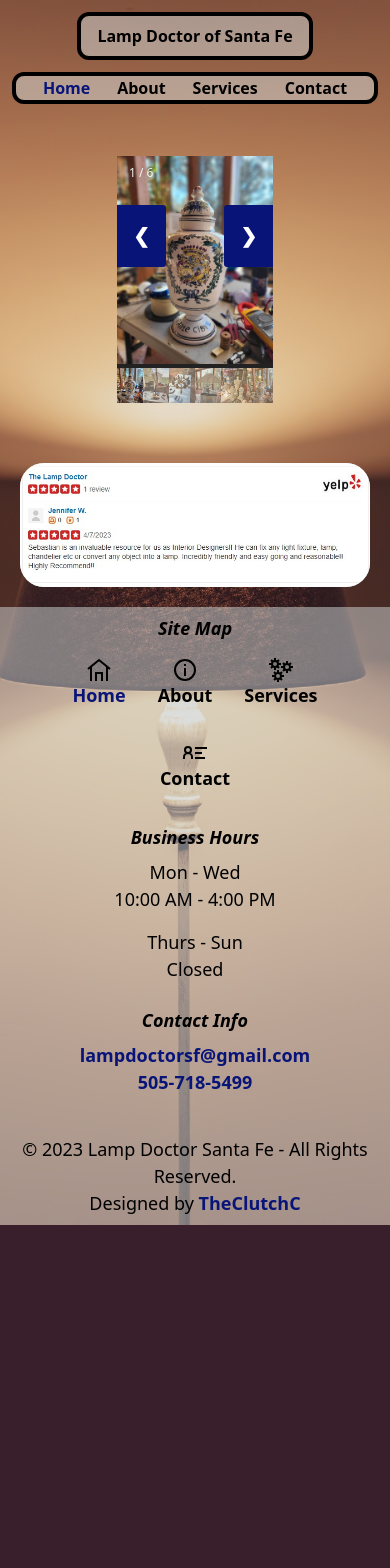
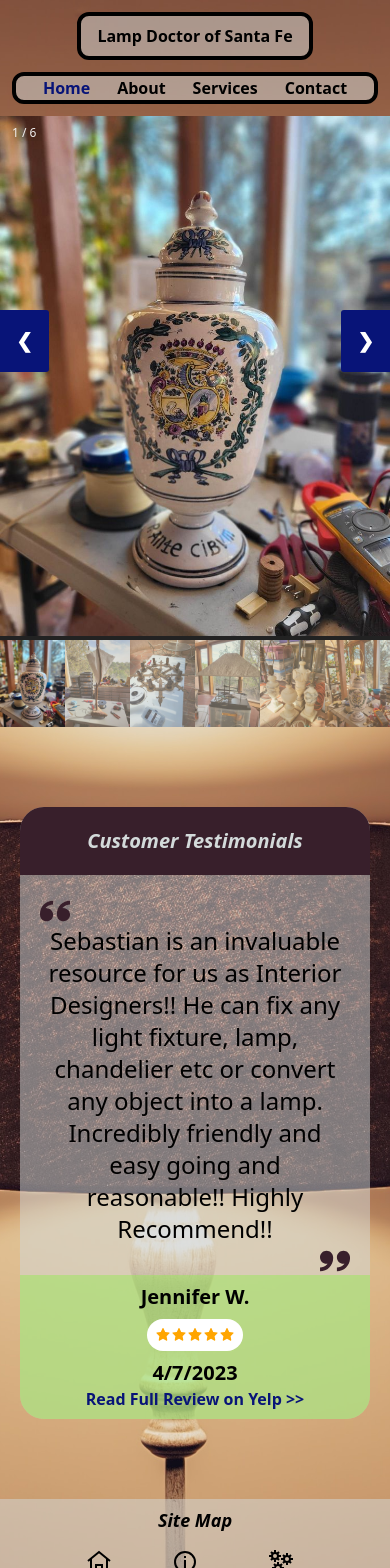
Before and after one commit to TheClutchC/lamp-doctor, a React (Create React App) app: page /#/ in a window 390 px wide. Shown: the top 1568 px of the page. Before the commit the page ends 1225 px from the top, so only its background shows below. Built offline with nearby package versions, Linux system fonts and the light colour scheme; the HTML template or start-up script is replaced by a standard one.

Commit message:
edited testimonial and worked on image gallery mobile view

```diff
--- a/src/App.css
+++ b/src/App.css
@@ -33,6 +33,10 @@ a {
   font-weight: bolder;
 }
 
+a:hover {
+  color: theme("colors.skybluesque");
+}
+
 a.active {
   color: theme("colors.navyesque");
 }
--- /dev/null
+++ b/src/components/Testimonial.js
@@ -0,0 +1,44 @@
+import { AiFillStar } from "react-icons/ai";
+import { ImQuotesLeft, ImQuotesRight } from "react-icons/im";
+
+const Testimonial = () => {
+  return (
+    <>
+      <div className="testimonials-container flex flex-col items-center">
+        <div className="bg-platinum bg-opacity-50 rounded-3xl text-center mx-5 my-20">
+          <div className="flex flex-row justify-center p-5 bg-shadowesque rounded-t-3xl mb-5">
+            <div className="text-xl font-bold italic text-platinum">Customer Testimonials</div>
+          </div>
+          <div className="flex flex-row justify-start ml-5">
+            <ImQuotesLeft className="text-shadowesque text-3xl"/>
+          </div>
+          <div className="text-2xl mx-5 md:mx-20">
+            <p>
+              Sebastian is an invaluable resource for us as Interior Designers!! He
+              can fix any light fixture, lamp, chandelier etc or convert any object
+              into a lamp. Incredibly friendly and easy going and reasonable!!
+              Highly Recommend!!
+            </p>
+          </div>
+          <div className="flex flex-row justify-end mr-5">
+            <ImQuotesRight className="text-shadowesque text-3xl"/>
+          </div>
+          <div className="flex flex-col justify-around items-center bg-greenesque bg-opacity-50 rounded-b-3xl p-2">
+            <div className="text-xl font-bold pb-2">Jennifer W.</div>
+            <div className="star-rating flex flex-row justify-center items-center px-2 py-2 rounded-3xl" style={{ backgroundColor: "white" }}>
+              <AiFillStar color="orange" />
+              <AiFillStar color="orange" />
+              <AiFillStar color="orange" />
+              <AiFillStar color="orange" />
+              <AiFillStar color="orange" />
+            </div>
+            <div className="review-date text-xl font-bold pt-2">4/7/2023</div>
+            <div><a className="text-navyesque hover:text-skybluesque" href="https://www.yelp.com/biz/the-lamp-doctor-santa-fe?osq=Lamp+Repair#reviews">Read Full Review on Yelp {'>>'}</a></div>
+          </div>
+        </div>
+      </div>
+    </>
+  );
+};
+
+export default Testimonial;
--- a/src/components/YelpReview.js
+++ /dev/null
@@ -1,56 +0,0 @@
-// import { AiFillStar } from "react-icons/ai";
-
-const YelpReview = () => {
-  return (
-    <>
-      {/* <div className="flex flex-row justify-start p-10">
-        <img
-          className="homePagePhoto1 h-auto w-1/6"
-          src={require("../images/LD-1.jpg")}
-          alt={"Lamp"}
-        />
-      </div> */}
-      {/* <div className="flex flex-col items-center">
-        <div className="bg-platinum px-5 py-5 rounded-3xl text-center w-1/2">
-          <blockquote>
-            Sebastian is an invaluable resource for us as Interior Designers!! He
-            can fix any light fixture, lamp, chandelier etc or convert any object
-            into a lamp. Incredibly friendly and easy going and reasonable!!
-            Highly Recommend!!
-          </blockquote>
-          <div className="flex flex-row justify-center mt-5">
-            <div className="flex flex-row bg-shadowesque items-center px-1 mr-5">
-              <AiFillStar color="orange" />
-              <AiFillStar color="orange" />
-              <AiFillStar color="orange" />
-              <AiFillStar color="orange" />
-              <AiFillStar color="orange" />
-            </div>
-            <div>
-              <b>- Jennifer W. , </b>
-              <i>
-                <a
-                  style={{ color: "blue", fontWeight: "bold" }}
-                  href="https://www.yelp.com/biz/the-lamp-doctor-santa-fe?osq=Lamp+Repair#reviews"
-                >
-                  Yelp
-                </a>
-              </i>
-            </div>
-          </div>
-        </div>
-      </div> */}
-      <div className="flex flex-row justify-center">
-        <div className="bg-platinum m-5 rounded-3xl text-center md:w-3/5">
-          <img
-            className="homePagePhoto1 h-auto w-full rounded-3xl"
-            src={require("../images/Y-Review1.jpg")}
-            alt={"Yelp Review"}
-          />
-        </div>
-      </div>
-    </>
-  );
-};
-
-export default YelpReview;
--- a/src/components/forHome/ImageGallery.css
+++ b/src/components/forHome/ImageGallery.css
@@ -4,11 +4,20 @@
   box-sizing: border-box;
 }
 
+img {
+  width: 100%;
+}
+
 /* Used to center the image gallery on the home page */
 .page-container {
   display: flex;
   justify-content: center;
-  padding: 40px 30%;
+}
+
+@media (min-width: 768px) {
+  .page-container {
+    padding: 40px 30%;
+  }
 }
 
 /* Position the image container (needed to position the left and right arrows) */
@@ -48,7 +57,7 @@
 /* On hover, add a black background color with a little bit see-through */
 .prev:hover,
 .next:hover {
-  background-color: rgba(0, 0, 0, 0.8);
+  background-color: theme("colors.skybluesque");
 }
 
 /* Number text (1/6 etc) */
--- a/src/components/forHome/ImageGallery.js
+++ b/src/components/forHome/ImageGallery.js
@@ -7,7 +7,7 @@ const ImageGallery = () => {
     // Next/previous controls
     const plusSlides = (n) => {
       let newIndex = slideIndex + n;
-      // Wrap the index around if it exceeds the number of slides
+      // Wraps the index around if it exceeds the number of slides
       if (newIndex > 6) {
         newIndex = 1;
       } else if (newIndex < 1) {
@@ -28,30 +28,29 @@ const ImageGallery = () => {
         {/* Full-width images with number text */}
         <div className={slideIndex === 1 ? "mySlides" : "mySlides hidden"}>
           <div className="numbertext">1 / 6</div>
-          <img src={require("../../images/LD-1.jpg")} style={{ width: "100%" }} alt="First" />
+          <img src={require("../../images/LD-1.jpg")} alt="First" />
         </div>
         <div className={slideIndex === 2 ? "mySlides" : "mySlides hidden"}>
           <div className="numbertext">2 / 6</div>
-          <img src={require("../../images/LD-2.jpg")} style={{ width: "100%" }} alt="Second" />
+          <img src={require("../../images/LD-2.jpg")} alt="Second" />
         </div>
         <div className={slideIndex === 3 ? "mySlides" : "mySlides hidden"}>
           <div className="numbertext">3 / 6</div>
-          <img src={require("../../images/LD-4.jpg")} style={{ width: "100%" }} alt="Third" />
+          <img src={require("../../images/LD-4.jpg")} alt="Third" />
         </div>
         <div className={slideIndex === 4 ? "mySlides" : "mySlides hidden"}>
           <div className="numbertext">4 / 6</div>
-          <img src={require("../../images/LD-5.jpg")} style={{ width: "100%" }} alt="Fourth" />
+          <img src={require("../../images/LD-5.jpg")} alt="Fourth" />
         </div>
         <div className={slideIndex === 5 ? "mySlides" : "mySlides hidden"}>
           <div className="numbertext">5 / 6</div>
-          <img src={require("../../images/LD-6.jpg")} style={{ width: "100%" }} alt="Fifth" />
+          <img src={require("../../images/LD-6.jpg")} alt="Fifth" />
         </div>
         <div className={slideIndex === 6 ? "mySlides" : "mySlides hidden"}>
           <div className="numbertext">6 / 6</div>
-          <img src={require("../../images/LD-7.jpg")} style={{ width: "100%" }} alt="Sixth" />
+          <img src={require("../../images/LD-7.jpg")} alt="Sixth" />
         </div>
         {/* Add other slides similarly */}
-        {/* ... */}
 
         {/* Next and previous buttons */}
         <button className="prev" onClick={() => plusSlides(-1)}>
@@ -72,7 +71,6 @@ const ImageGallery = () => {
             <img
               className={slideIndex === 1 ? "demo cursor active" : "demo cursor"}
               src={require("../../images/LD-1.jpg")}
-              style={{ width: "100%" }}
               onClick={() => currentSlide(1)}
               alt="First"
             />
@@ -81,7 +79,6 @@ const ImageGallery = () => {
             <img
               className={slideIndex === 2 ? "demo cursor active" : "demo cursor"}
               src={require("../../images/LD-2.jpg")}
-              style={{ width: "100%" }}
               onClick={() => currentSlide(2)}
               alt="Second"
             />
@@ -90,7 +87,6 @@ const ImageGallery = () => {
             <img
               className={slideIndex === 3 ? "demo cursor active" : "demo cursor"}
               src={require("../../images/LD-4.jpg")}
-              style={{ width: "100%" }}
               onClick={() => currentSlide(3)}
               alt="Third"
             />
@@ -99,7 +95,6 @@ const ImageGallery = () => {
             <img
               className={slideIndex === 4 ? "demo cursor active" : "demo cursor"}
               src={require("../../images/LD-5.jpg")}
-              style={{ width: "100%" }}
               onClick={() => currentSlide(4)}
               alt="Fourth"
             />
@@ -108,7 +103,6 @@ const ImageGallery = () => {
             <img
               className={slideIndex === 5 ? "demo cursor active" : "demo cursor"}
               src={require("../../images/LD-6.jpg")}
-              style={{ width: "100%" }}
               onClick={() => currentSlide(5)}
               alt="Fifth"
             />
@@ -117,7 +111,6 @@ const ImageGallery = () => {
             <img
               className={slideIndex === 6 ? "demo cursor active" : "demo cursor"}
               src={require("../../images/LD-7.jpg")}
-              style={{ width: "100%" }}
               onClick={() => currentSlide(6)}
               alt="Sixth"
             />
--- a/src/pages/HomePage.js
+++ b/src/pages/HomePage.js
@@ -1,11 +1,11 @@
 import ImageGallery from "../components/forHome/ImageGallery";
-import YelpReview from "../components/YelpReview";
+import Testimonial from "../components/Testimonial";
 
 const HomePage = () => {
   return (
     <div>
       <ImageGallery />
-      <YelpReview />
+      <Testimonial />
     </div>
   );
 };
```
